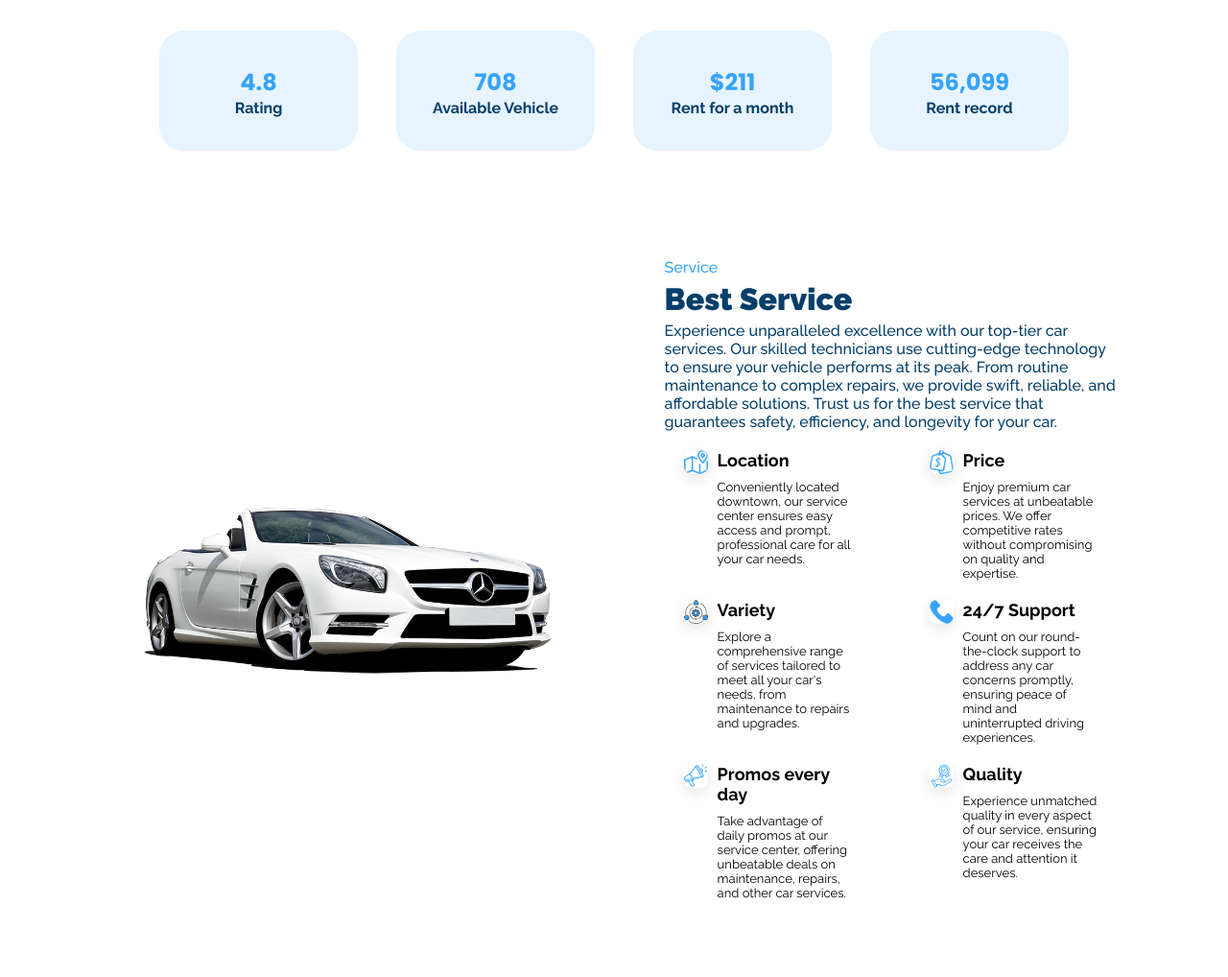
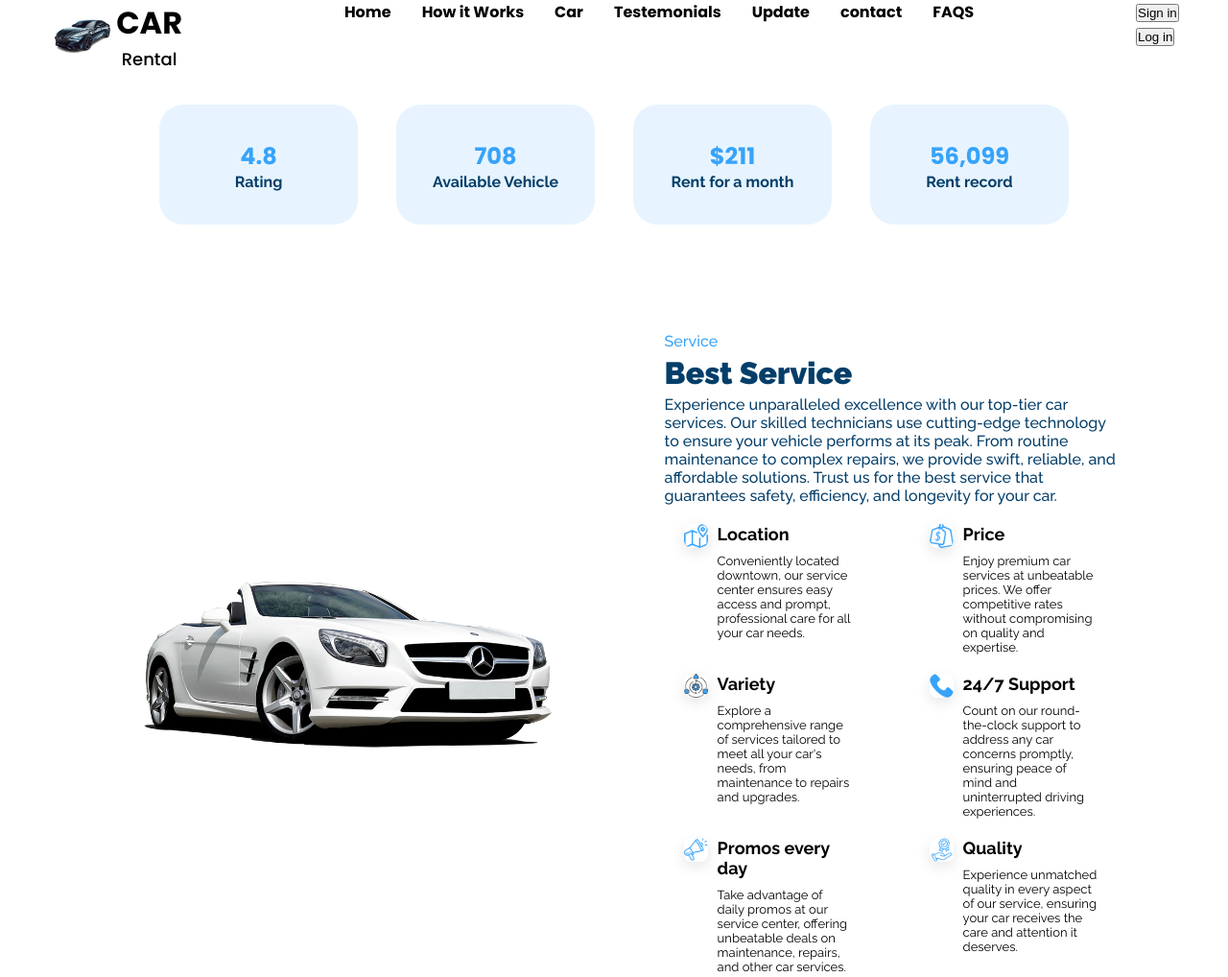
Before and after one commit to sanchitpahurkar/car-website-project, a website: page src/index.html in a window 1280 px wide. Shown: the whole page at 96% size. Drawn offline with Linux system fonts and the light colour scheme.

Commit message:
incomplete navbar

```diff
--- a/src/index.html
+++ b/src/index.html
@@ -8,6 +8,45 @@
 </head>
 <body>
     <!-- nav starts -->
+     <nav>
+            <div  class="navbar">
+                <!--Logo-->
+                <div class="logo">
+                    <div>
+                        <img src="media/logo.png" width="70px" alt="logo">
+                    </div>
+                    <div>
+                        <p><h1 class="logo-car">CAR</h1><p class="logo-rental">Rental</p></p>
+                    </div>
+                </div>
+                <!--Nav Options-->
+                <div
+                    class="nav-link duration-500 md:static absolute bg-white md:min-h-fit min-h-[60vh] left-0 top-[-100%] md:w-auto  w-full flex items-center px-5">
+                    <ul class="flex md:flex-row flex-col md:items-center md:gap-[4vw] gap-7">
+                        <li><a href="#" class="font-semibold">Home</a></li>
+                        <li><a href="#" class="font-semibold">How it Works</a></li>
+                        <li><a href="#" class="font-semibold">Car</a></li>
+                        <li><a href="#" class="font-semibold">Testemonials</a></li>
+                        <li><a href="#" class="font-semibold">Update</a></li>
+                        <li><a href="#" class="font-semibold">contact</a></li>
+                        <li><a href="#" class="font-semibold">FAQS</a></li>
+
+                    </ul>
+                </div>
+                <!--Login/SignUp-->
+                <div class="flex items-center">
+                    <!--SignIN-->
+                    <div>
+                        <button class="px-5 py-2 font-semibold">Sign in</button>
+                    </div>
+                    <!--LogIn-->
+                    <div>
+                        <button class="bg-dark-blue text-white px-5 py-2 rounded-[5px] font-semibold">Log in</button>
+                    </div>
+                    <ion-icon name="menu" onclick="Hamburger(this)" class="text-3xl cursor-pointer pl-[8px] md:hidden"></ion-icon>
+                </div>
+            </div>
+        </nav>
     <!-- nav ends -->
 
 
--- a/src/sass/_base.scss
+++ b/src/sass/_base.scss
@@ -5,4 +5,13 @@
 * {
     margin: 0;
     padding: 0;
+
+    a{
+        text-decoration: none;
+        color: black;
+    }
+    ul{
+        list-style-type: none;
+    }
+
 }
--- /dev/null
+++ b/src/sass/_nav.scss
@@ -0,0 +1,58 @@
+@import 'responsiveUtilities';
+
+nav{
+.navbar {
+        display: flex;
+        justify-content: space-between;
+        justify-items: center;
+        width: 92%;
+        margin: auto;
+        @include heading;
+        .logo {
+            display: flex;
+            justify-items: center;
+            text-align: center;
+        }
+
+        .logo-car {
+            font-size: xx-large;
+        }
+
+        .logo-rental {
+            font-weight: 500;
+            font-size: large;
+        }
+
+        .nav-link{
+            @include md{
+                position: static;
+                min-height: fit-content;
+                width: auto;
+            }
+
+            display: flex;
+            justify-items: center;
+            padding: 0 10px;
+            position: absolute;
+            background-color: white;
+            min-height: 60vh;
+            left: 0%;
+            top: -100%;
+            width: 100%;
+            transition: 500ms;
+
+            ul{
+                display: flex;
+
+                @include md{
+                    flex-direction: row;
+                    justify-items: center;
+                    gap: 4vh;
+                }
+                flex-direction: column;
+                gap: 4vw;
+                font-weight: bold;
+            }
+        }
+    }
+}
--- /dev/null
+++ b/src/sass/_responsiveUtilities.scss
@@ -0,0 +1,43 @@
+$breakpoints: (
+    "xs": 0,
+    "sm": 480px,
+    "md": 720px,
+    "lg": 960px,
+    "xl": 1200px,
+);
+
+@mixin xs {
+    @media (min-width: map-get($breakpoints, "xs")) {
+        @content;
+    }
+}
+
+@mixin sm {
+    @media (min-width: map-get($breakpoints, "sm")) {
+        @content;
+    }
+}
+
+@mixin md {
+    @media (min-width: map-get($breakpoints, "md")) {
+        @content;
+    }
+}
+
+@mixin lg {
+    @media (min-width: map-get($breakpoints, "lg")) {
+        @content;
+    }
+}
+
+@mixin xl {
+    @media (min-width: map-get($breakpoints, "xl")) {
+        @content;
+    }
+}
+
+@mixin breakpoint($bp:0){
+    @media(min-width: $bp){
+        @content;
+    }
+}
--- a/src/sass/_variables.scss
+++ b/src/sass/_variables.scss
@@ -1,7 +1,13 @@
 $water-blue : #e7f4ff;
 $car-blue : #37a3f9;
 $dark-blue : #043e69;
+
 $poppins-font : 'Poppins',
 sans-serif;
 $raleway-font : 'Raleway',
 sans-serif;
+
+@mixin heading{
+    font-family: $poppins-font;
+    font-weight: bold;
+}
--- a/src/sass/index.scss
+++ b/src/sass/index.scss
@@ -1,5 +1,7 @@
 @import 'base';
 @import 'variables';
 
+
 @import 'stats';
-@import 'services'
+@import 'services';
+@import 'nav';
```
Also changed, not shown: css/sass/index.css, src/media/logo.png (added).
